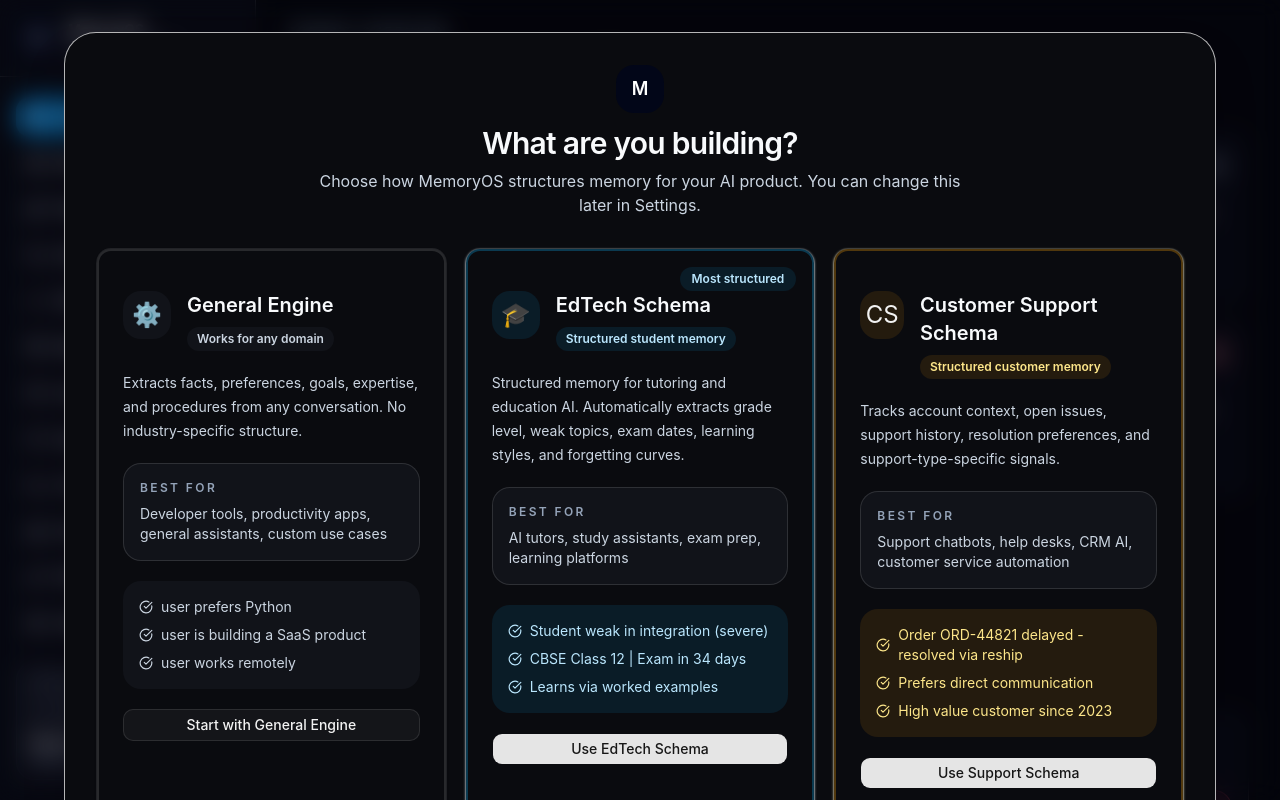
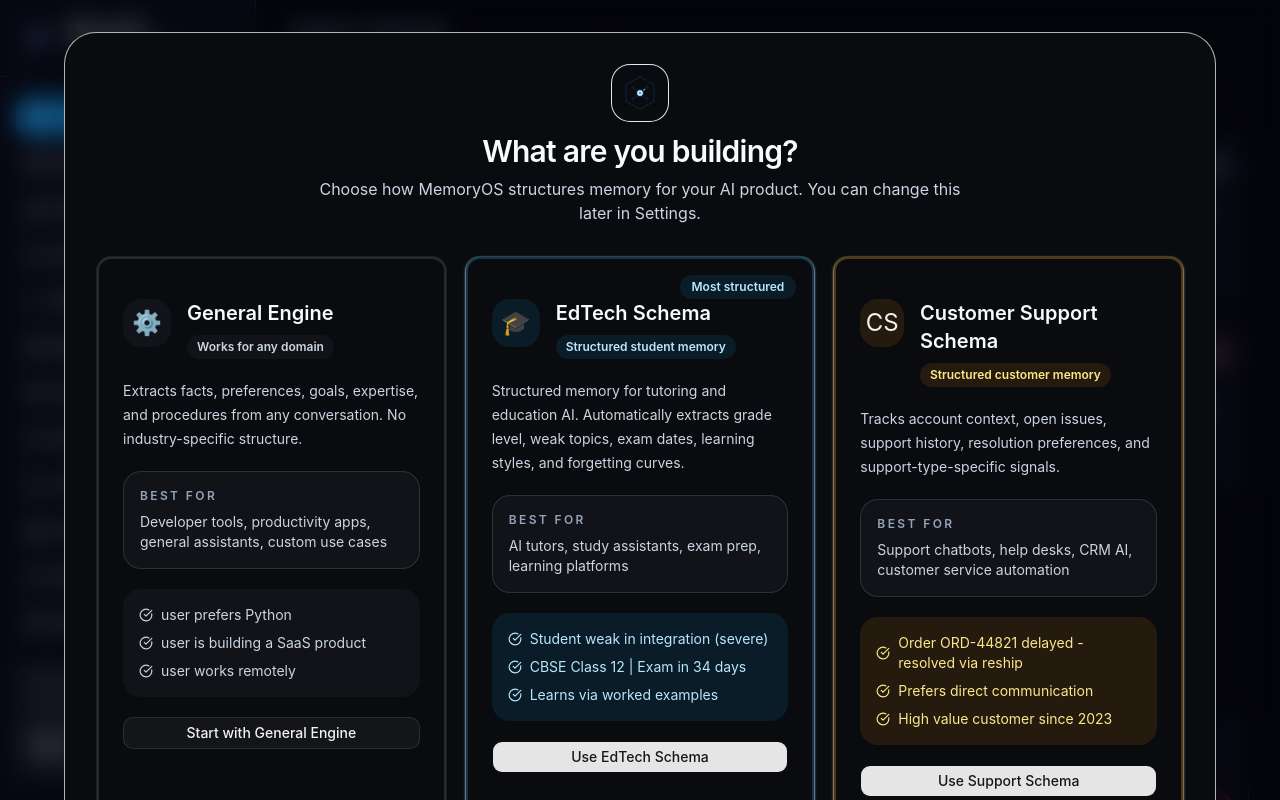
Before and after one commit to memengine/memory-tenant, a Next.js app: page / in a window 1280 px wide. Both pictures are taken after a click on the button "Switch to domain ->". Shown: the top 800 px of the page. Built offline with nearby package versions, Linux system fonts and the light colour scheme; no server answers.

Commit message:
Replace text logo mark with brand SVG in domain selection modal

```diff
--- a/src/components/domain-selection-modal.tsx
+++ b/src/components/domain-selection-modal.tsx
@@ -222,8 +222,12 @@
     >
       <div className="mx-auto max-w-6xl rounded-[2rem] border border-white/70 bg-white/95 p-5 shadow-2xl sm:p-8">
         <header className="space-y-3 text-center">
-          <div className="mx-auto flex size-12 items-center justify-center rounded-2xl bg-slate-950 text-lg font-semibold text-white">
-            M
+          <div className="mx-auto flex size-14 items-center justify-center rounded-2xl bg-white shadow-sm ring-1 ring-slate-200">
+            <img
+              src="/brand/logo-mark.svg"
+              alt="MemoryOS"
+              className="size-10"
+            />
           </div>
           <div>
             <h2 className="text-3xl font-semibold tracking-tight text-slate-950">
```
